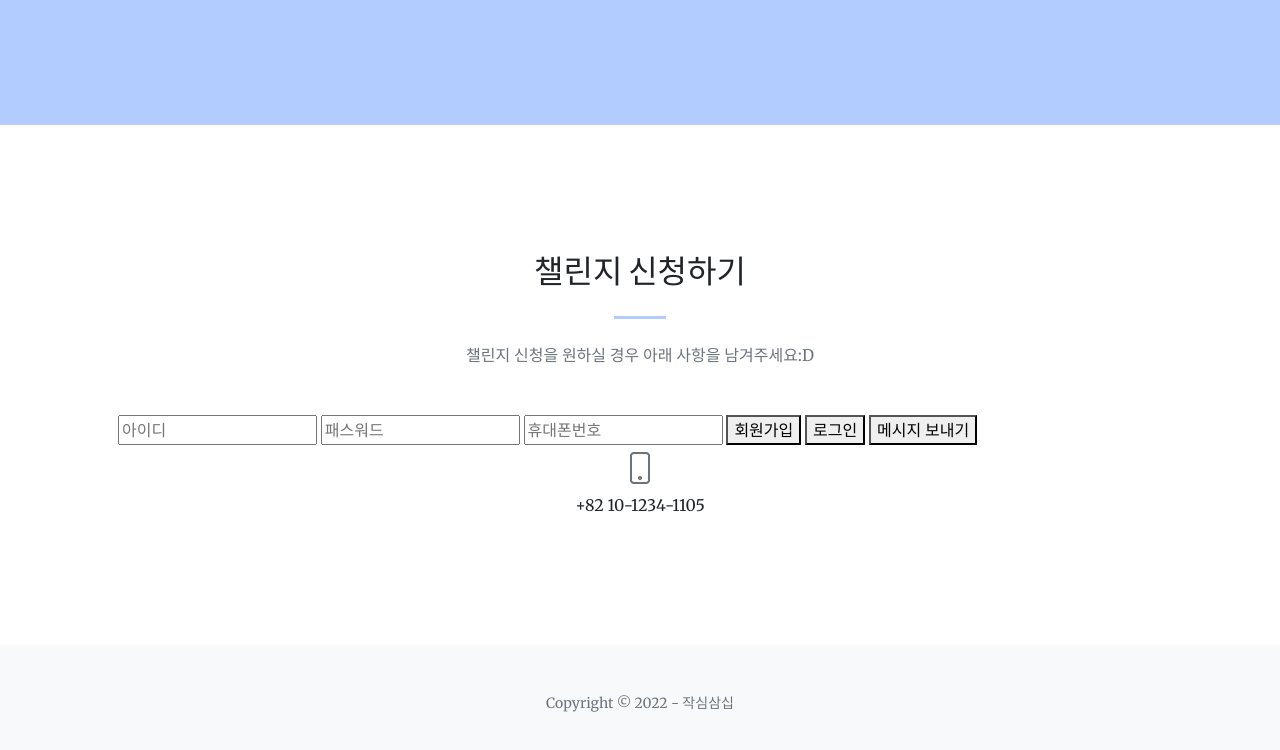
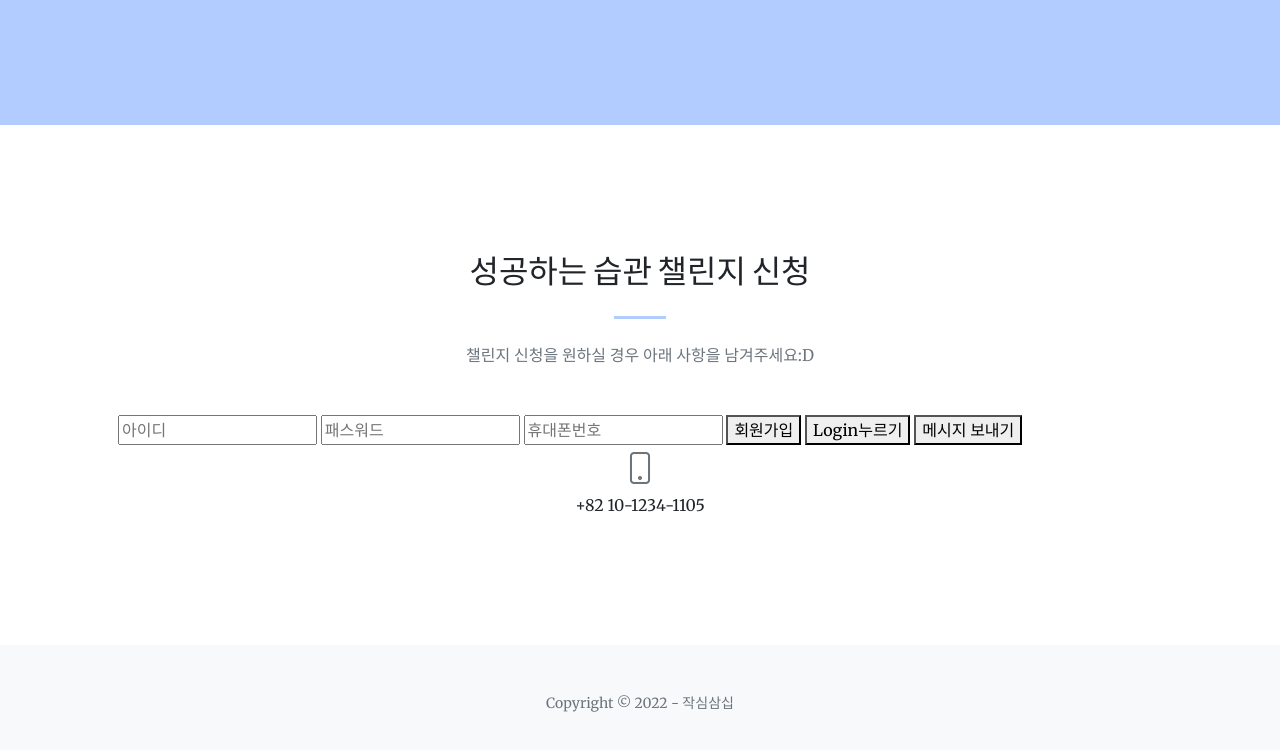
Before and after one commit to bini90kr/220827, a plain HTML site: page 0827_랜딩페이지mission/public/index.html in a window 1280 px wide. Shown: the part 1215-1965 px from the top of the page. Drawn offline with nearby package versions, Linux system fonts and the light colour scheme; some packages are replaced by stand-ins of ours; files that its build step writes are made by us from their sources; a script that the page names is missing; files whose address does not match are found by name.

Commit message:
로그인 화면 수정

```diff
--- a/0827_랜딩페이지mission/public/index.html
+++ b/0827_랜딩페이지mission/public/index.html
@@ -131,7 +131,7 @@
             <div class="container px-4 px-lg-5">
                 <div class="row gx-4 gx-lg-5 justify-content-center">
                     <div class="col-lg-8 col-xl-6 text-center">
-                        <h2 class="mt-0">챌린지 신청하기</h2>
+                        <h2 class="mt-0">성공하는 습관 챌린지 신청</h2>
                         <hr class="divider" />
                         <p class="text-muted mb-5">챌린지 신청을 원하실 경우 아래 사항을 남겨주세요:D</p>
                     </div>
@@ -142,7 +142,7 @@
                             <input type="text" id="phone" placeholder="휴대폰번호">
 
                             <button id ="join">회원가입</button>
-                            <button id ="login">로그인</button>
+                            <button id ="login">Login누르기</button>
                             <button id ="send">메시지 보내기</button>
 
 
```
